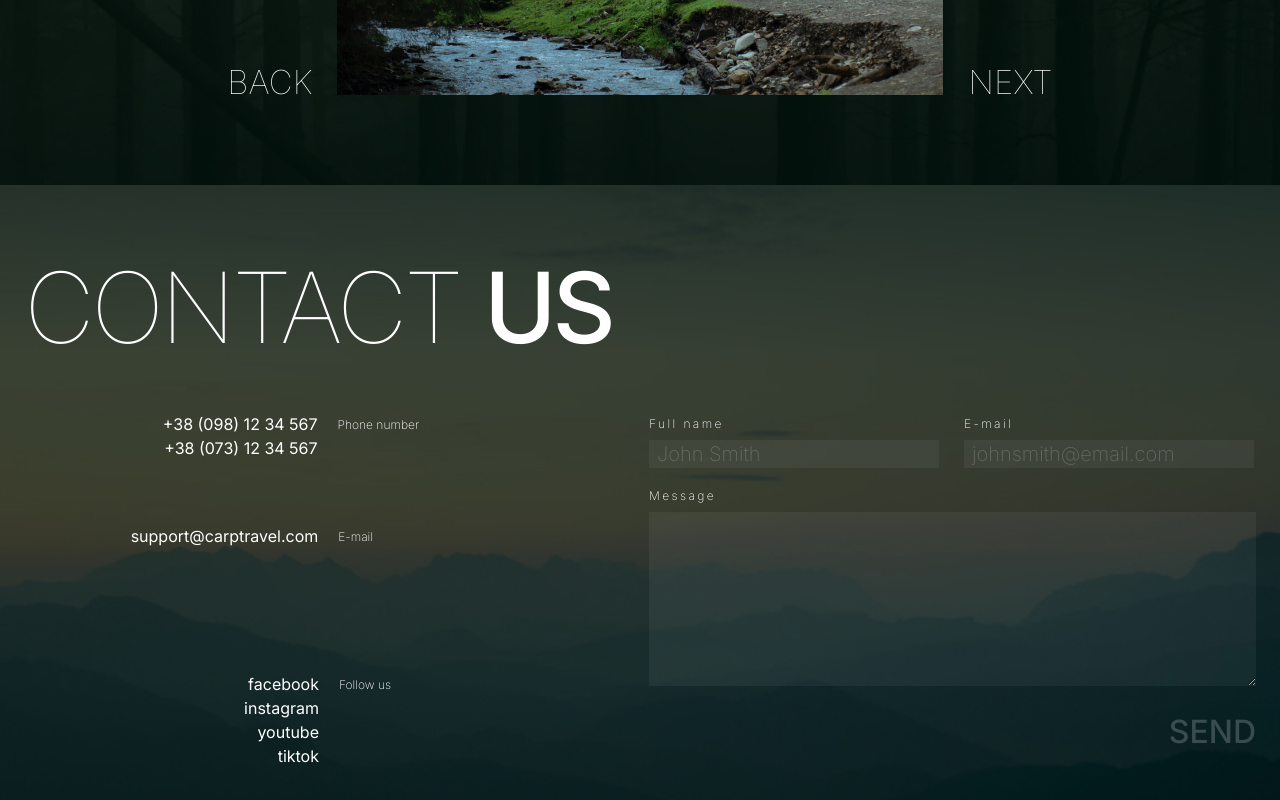
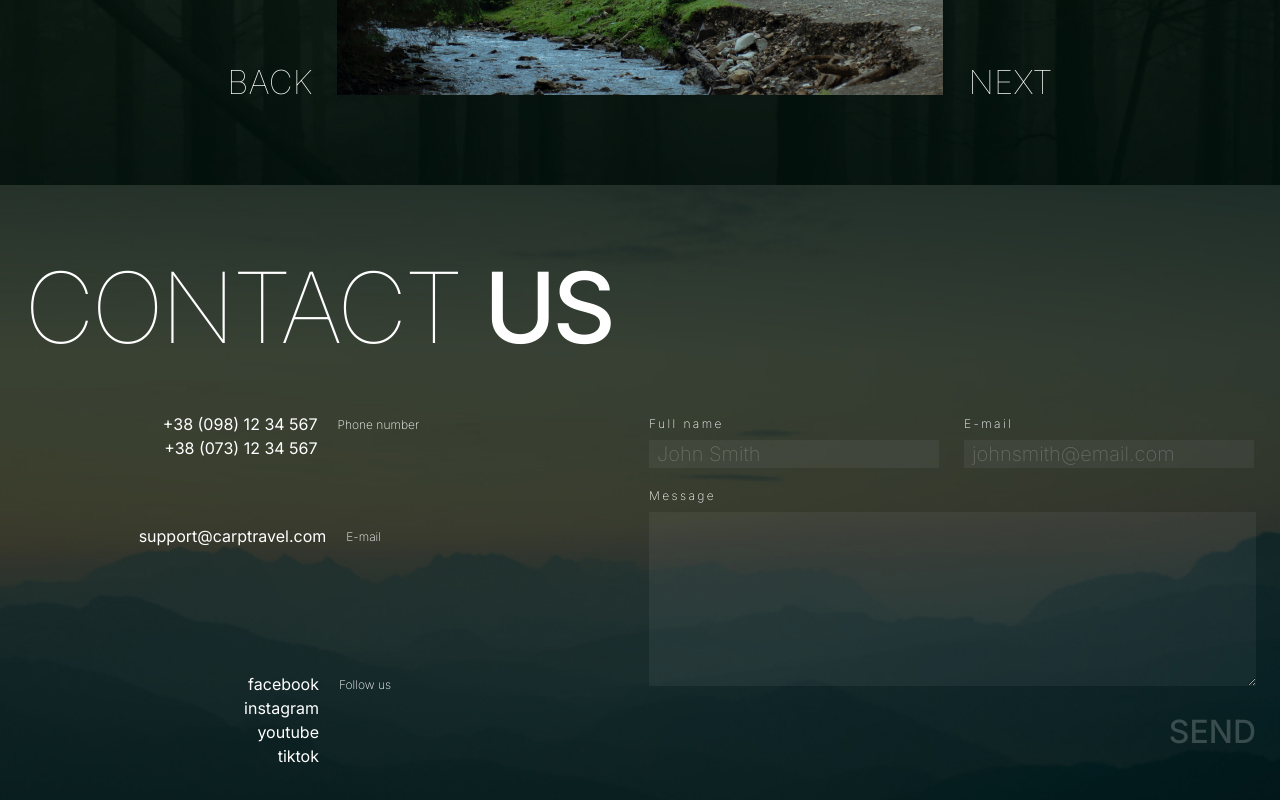
Before and after one commit to Anastasia-front/test-soft-ryzen, a Next.js app: page / in a window 1280 px wide. Shown: the part 3739-4539 px from the top of the page. Built offline with nearby package versions, Linux system fonts and the light colour scheme.

Commit message:
fix : edit style of email contact

```diff
--- a/src/app/pages/contacts/page.tsx
+++ b/src/app/pages/contacts/page.tsx
@@ -48,7 +48,7 @@ export default function Contacts() {
 							<li
 								key={contact.id}
 								className="flex gap-[20px] last:flex-row-reverse
-							xl:last:flex-row first:pr-0 last:pr-[15px] md:last:pr-[145px] pr-[46px]
+							xl:last:flex-row first:pr-0 last:pr-0 md:last:pr-[145px] pr-[38px]
 							xl:last:pt-[60px] xl:last:pr-[28px] xl:w-[300px] xl:justify-end"
 							>
 								<ul>
```
